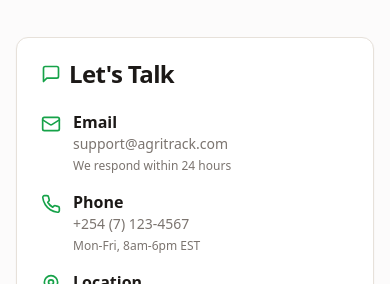
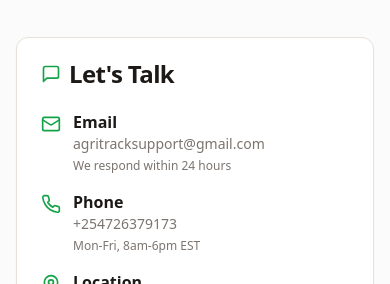
Before and after one commit to Fancy-nateku/AgriTrack, a React (Vite) app in the folder agritrack-dashboard/: page / in a window 390 px wide. Shown: the part 6900-7184 px from the top of the page. Built offline with nearby package versions, Linux system fonts and the light colour scheme; no server answers.

Commit message:
Update contact information
- Change email to agritracksupport@gmail.com
- Change phone to +254726379173

```diff
--- a/agritrack-dashboard/src/components/Contact.tsx
+++ b/agritrack-dashboard/src/components/Contact.tsx
@@ -44,7 +44,7 @@ export const Contact = () => {
                   <div>
                     <h4 className="font-semibold text-foreground">Email</h4>
                     <p className="text-sm text-muted-foreground">
-                      support@agritrack.com
+                      agritracksupport@gmail.com
                     </p>
                     <p className="text-xs text-muted-foreground mt-1">
                       We respond within 24 hours
@@ -57,7 +57,7 @@ export const Contact = () => {
                   <div>
                     <h4 className="font-semibold text-foreground">Phone</h4>
                     <p className="text-sm text-muted-foreground">
-                      +254 (7) 123-4567
+                      +254726379173
                     </p>
                     <p className="text-xs text-muted-foreground mt-1">
                       Mon-Fri, 8am-6pm EST
```
